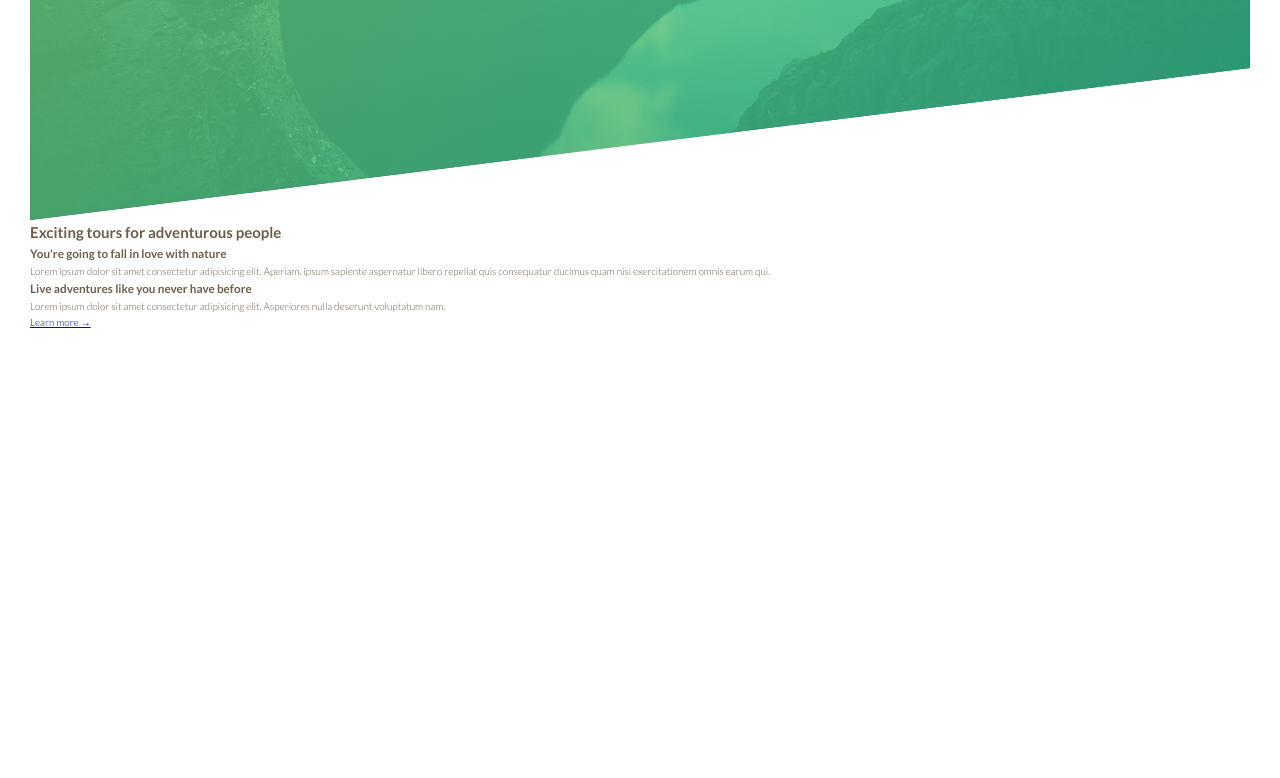
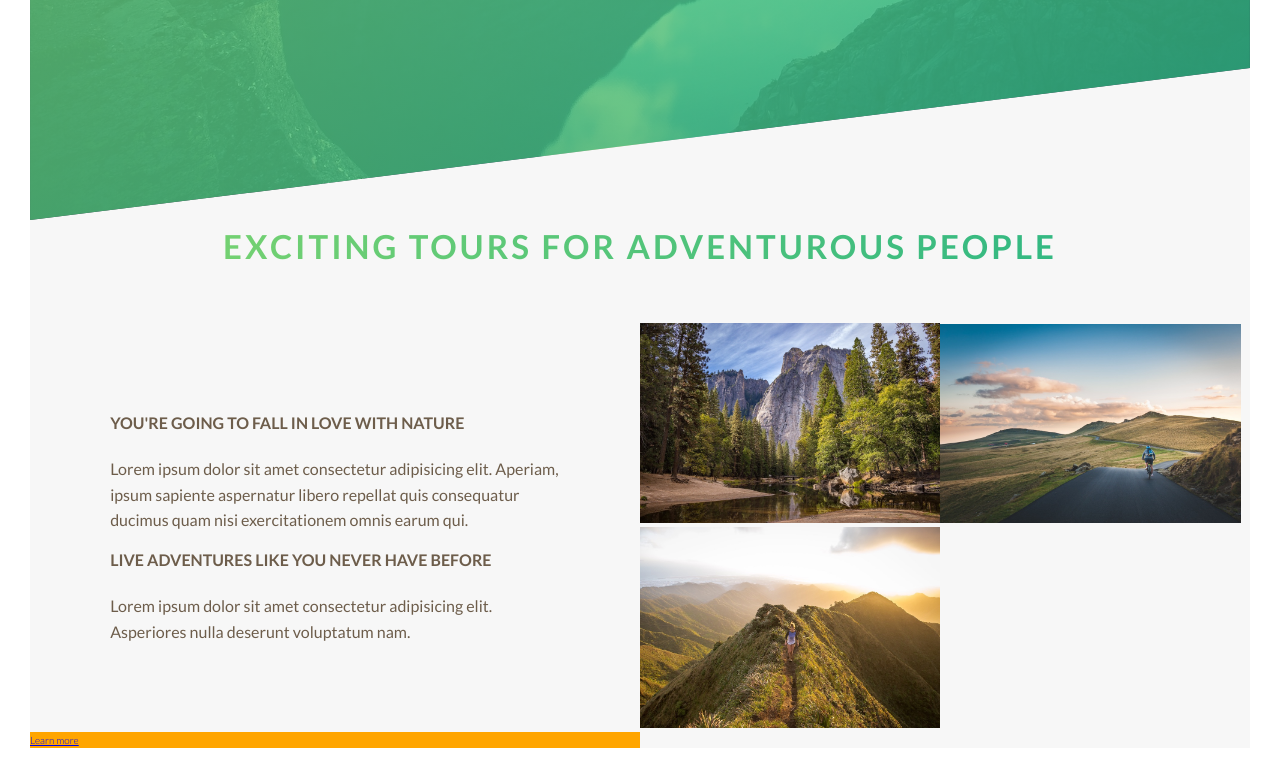
Before and after one commit to Wil-Colon/Natours-cssTestProject, a React (Vite) app: page / in a window 1280 px wide. Shown: the part 570-1348 px from the top of the page. Before the commit the page ends 930 px from the top, so only its background shows below. Built offline with nearby package versions, Linux system fonts and the light colour scheme.

Commit message:
nav item animation, about section started

```diff
--- /dev/null
+++ b/src/Components/About/About.tsx
@@ -0,0 +1,56 @@
+import './about.scss';
+import img1 from '../../assets/images/nat-1-large.jpg';
+import img2 from '../../assets/images/nat-2-large.jpg';
+import img3 from '../../assets/images/nat-3-large.jpg';
+
+export default function About() {
+    return (
+        <div className="section-about">
+            <h2 className="section-about__header">
+                Exciting Tours for Adventurous People
+            </h2>
+
+            <div className="section-about__row">
+                <div className="section-about__row__heading-tertiary">
+                    <h3>You're going to fall in love with nature</h3>
+                    <p>
+                        Lorem ipsum dolor sit amet consectetur adipisicing elit.
+                        Aperiam, ipsum sapiente aspernatur libero repellat quis
+                        consequatur ducimus quam nisi exercitationem omnis earum
+                        qui.
+                    </p>
+                </div>
+
+                <div className="section-about__row__heading-tertiary">
+                    <h3>Live adventures like you never have before</h3>
+                    <p>
+                        Lorem ipsum dolor sit amet consectetur adipisicing elit.
+                        Asperiores nulla deserunt voluptatum nam.
+                    </p>
+                </div>
+            </div>
+
+            <div className="section-about__composition">
+                <img
+                    src={img1}
+                    alt="photo1"
+                    className="section-about__composition__photo"
+                />
+                <img
+                    src={img2}
+                    alt="photo2"
+                    className="section-about__composition__photo"
+                />
+                <img
+                    src={img3}
+                    alt="photo3"
+                    className="section-about__composition__photo"
+                />
+            </div>
+
+            <a href="about" className="btn-link">
+                Learn more
+            </a>
+        </div>
+    );
+}
--- /dev/null
+++ b/src/Components/About/about.scss
@@ -0,0 +1,57 @@
+.section-about {
+    display: grid;
+    grid-template-columns: repeat(2, 1fr);
+    background-color: #f7f7f7;
+
+    margin-top: -30rem;
+
+    &__header {
+        grid-column: 1/-1;
+        text-align: center;
+        margin: 5rem;
+        margin-top: 30rem;
+
+        font-size: 3.3rem;
+        font-weight: 700;
+        letter-spacing: 0.3rem;
+        text-transform: uppercase;
+
+        background-image: linear-gradient(to right, #7ed56f, #28b485);
+        -webkit-background-clip: text;
+        color: transparent;
+    }
+
+    &__row {
+        grid-column: 1/2;
+
+        display: flex;
+        flex-direction: column;
+        justify-content: space-around;
+
+        margin: 8rem;
+
+        &__heading-tertiary {
+            h3 {
+                font-size: 1.6rem;
+                font-weight: 700;
+                text-transform: uppercase;
+                margin-bottom: 2rem;
+            }
+            p {
+                font-size: 1.6rem;
+                font-weight: 400;
+            }
+        }
+    }
+
+    .btn-link {
+        background-color: orange;
+    }
+
+    &__composition {
+        position: relative;
+        &__photo {
+            width: 30rem;
+        }
+    }
+}
--- a/src/Components/Header/Header.tsx
+++ b/src/Components/Header/Header.tsx
@@ -18,44 +18,6 @@ export default function Header() {
                     Discover our Tours
                 </a>
             </div>
-
-            <main>
-                <section class="section-about">
-                    <div class="u-center-text u-margin-bottom-big">
-                        <h2 class="heading-secondary">
-                            Exciting tours for adventurous people
-                        </h2>
-                    </div>
-
-                    <div class="row">
-                        <div class="col-1-of-2">
-                            <h3 class="heading-tertiary u-margin-bottom-small">
-                                You're going to fall in love with nature
-                            </h3>
-                            <p class="paragraph">
-                                Lorem ipsum dolor sit amet consectetur
-                                adipisicing elit. Aperiam, ipsum sapiente
-                                aspernatur libero repellat quis consequatur
-                                ducimus quam nisi exercitationem omnis earum
-                                qui.
-                            </p>
-
-                            <h3 class="heading-tertiary u-margin-bottom-small">
-                                Live adventures like you never have before
-                            </h3>
-                            <p class="paragraph">
-                                Lorem ipsum dolor sit amet consectetur
-                                adipisicing elit. Asperiores nulla deserunt
-                                voluptatum nam.
-                            </p>
-
-                            <a href="#" class="btn-text">
-                                Learn more &rarr;
-                            </a>
-                        </div>
-                    </div>
-                </section>
-            </main>
         </>
     );
 }
--- a/src/Components/Navigation/navigation.scss
+++ b/src/Components/Navigation/navigation.scss
@@ -90,8 +90,13 @@
         justify-content: center;
         align-items: center;
         border-radius: 50%;
-        transition: all 0.5s cubic-bezier(0.86, 0, 0.07, 1),
+        transition: transform 0.5s cubic-bezier(0.86, 0, 0.07, 1),
             -webkit-transform 0.8s cubic-bezier(0.86, 0, 0.07, 1);
+
+        -webkit-transition: transform 0.5s cubic-bezier(0.86, 0, 0.07, 1);
+        -moz-transition: transform 0.5s cubic-bezier(0.86, 0, 0.07, 1);
+        -webkit-transition: transform 0.5s cubic-bezier(0.86, 0, 0.07, 1);
+        -moz-transition: transform 0.5s cubic-bezier(0.86, 0, 0.07, 1);
 
         @media only screen and (max-width: $bp-medium) {
             transform: scale(0.8);
@@ -111,13 +116,43 @@
         transform: translateX(-100rem);
         opacity: 0;
         transition: all 0.6s cubic-bezier(0.68, -0.55, 0.27, 1.75) 0.1s;
+
+        -webkit-transition: all 0.6s cubic-bezier(0.68, -0.55, 0.27, 1.75) 0.1s;
+        -moz-transition: all 0.6s cubic-bezier(0.68, -0.55, 0.27, 1.75) 0.1s;
+        -webkit-transition: all 0.6s cubic-bezier(0.68, -0.55, 0.27, 1.75) 0.1s;
+        -moz-transition: all 0.6s cubic-bezier(0.68, -0.55, 0.27, 1.75) 0.1s;
     }
 
     &__item {
-        font-size: 4rem;
-        text-transform: capitalize;
+        position: relative;
+        font-size: 3rem;
+        text-transform: uppercase;
         color: white;
-        margin-top: 2rem;
+        padding: 2rem;
+        margin: 0rem;
+        cursor: pointer;
+        background-size: 225%;
+        background-image: linear-gradient(
+            120deg,
+            rgba(255, 255, 255, 0) 50%,
+            white 50%
+        );
+        -webkit-transition: all 0.4s;
+        -moz-transition: all 0.4s;
+        -webkit-transition: all 0.4s;
+        -moz-transition: all 0.4s;
+        transition: all 0.4s;
+
+        &:hover {
+            background-position-x: right, 0rem;
+            color: #55c57a;
+            transform: translateX(1rem);
+        }
+
+        &::selection {
+            color: white;
+            background: #55c57a;
+        }
     }
 }
 
--- a/src/Pages/Home.tsx
+++ b/src/Pages/Home.tsx
@@ -1,12 +1,14 @@
 import './home.scss';
 import Navigation from '../Components/Navigation/Navigation';
 import Header from '../Components/Header/Header';
+import About from '../Components/About/About';
 
 export default function Home() {
     return (
         <>
             <Navigation />
             <Header />
+            <About />
         </>
     );
 }
```
